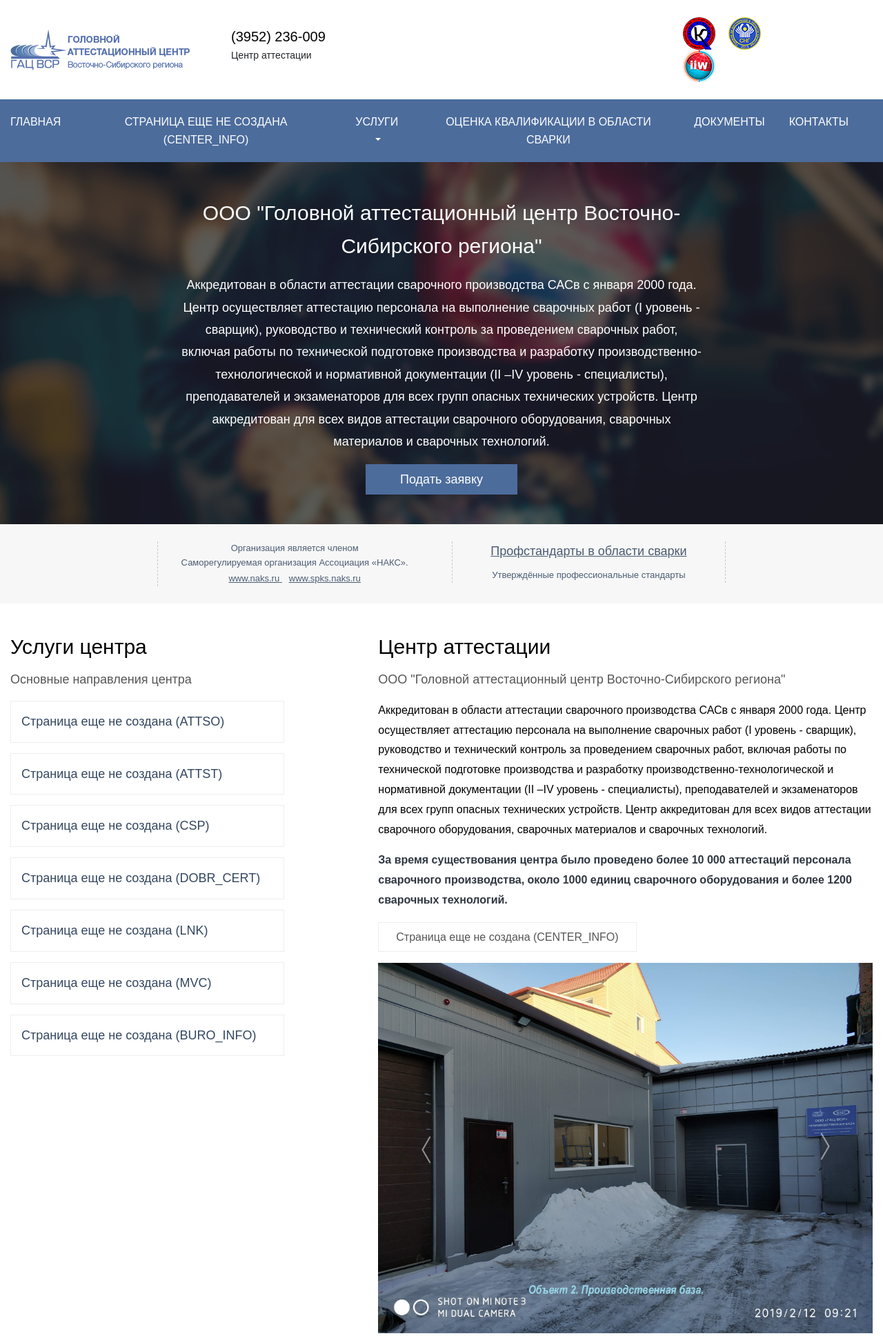
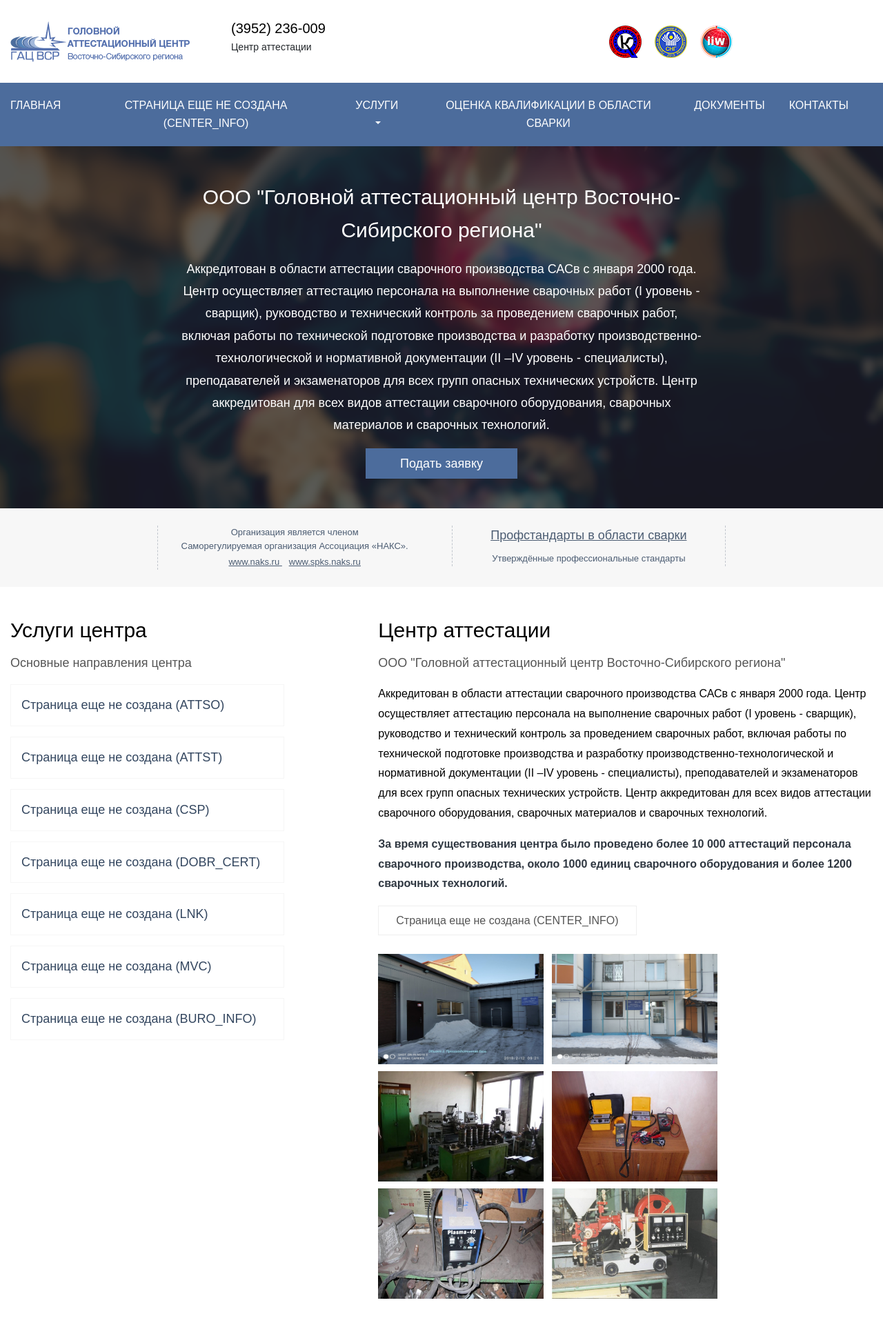
Before and after one commit to testpass1982/ac_irkutsk_site, a Django app: page / in a window 1280 px wide. Shown: the top 1937 px of the page at 69% size. Run offline with Django 3.2, Linux system fonts and the light colour scheme; data that the repository does not hold is empty; style sheets or scripts are compiled from the project's sources; some libraries are stand-ins or nearby versions; some web fonts are replaced.

Commit message:
Готовая верстка.

```diff
--- a/assets/scss/_basement.scss
+++ b/assets/scss/_basement.scss
@@ -11,7 +11,7 @@
 }
 
 .box_footer_bg{
-background-color: #2a2d31;
+background-color: #111111;
 margin-top: -5px;
 }
 
--- a/assets/scss/_doc.scss
+++ b/assets/scss/_doc.scss
@@ -118,7 +118,6 @@
     font-size: 16px;
     font-weight: 400;
     line-height: 1.6;
-    color: rgb(90, 90, 90);
     margin-left: 55px;
     margin-bottom: 0;
     padding: 10px 0px;
--- a/assets/scss/_header-box.scss
+++ b/assets/scss/_header-box.scss
@@ -1,8 +1,8 @@
 .box_header {
     padding: 25px 0px;
 
-    @media screen and (max-width: 400px) {
-        padding: 5px 0px;
+    @media screen and (max-width: 320px) {
+        padding: 25px 0px 25px;
     }
 }
 
@@ -13,11 +13,17 @@
     }
 }
 
-.logo_box_free {
-    @media screen and (max-width: 942px) {
-        display: none;
+.logo_box_free{
+    @media screen and (max-width: 575px) {
+        text-align: center;
     }
 }
+
+// .logo_box_free {
+//     @media screen and (max-width: 480px) {
+//         display: none;
+//     }
+// }
 
 .logo_otstup {
     margin-left: 15px;
--- a/assets/scss/_legacy.scss
+++ b/assets/scss/_legacy.scss
@@ -11,13 +11,19 @@ body {
 
 @media (min-width: 360px) {
     .container {
-        max-width: 1570px;
+        max-width: 1440px;
     }
 }
 
 .no-padding{
   padding: 0px;
   margin: 0px;
+}
+
+.delete_col{
+  @media screen and (max-width: 1200px) {
+  display: none;
+}
 }
 
 .container-fluid{
@@ -34,7 +40,6 @@ body {
     font-weight: 450;
     color: #000;
     margin-top: 15px;
-
     @media screen and (max-width: 1199px) {
         margin-top: 15px;
     }
@@ -94,6 +99,13 @@ body {
 
 .box_content_include{
   padding: 45px 0px 45px;
+}
+
+.box_content_service_and_center{
+  padding: 45px 0px 15px;
+  @media screen and (max-width: 992px) {
+    padding: 45px 0px 0px;
+  }
 }
 
 
@@ -285,24 +297,21 @@ text-decoration: underline;
 
 // page cok
 
-.box_right_column li {
-  margin-left: 20px;
-}
 
-.box_right_column a::before {
-  content: '';
-  position: absolute;
-  width: 45px;
-  height: 45px;
-  margin-left: -15px;
-  margin-top: 7px;
-  background: url(/static/img/arrow_punkt.png) center 0 no-repeat;
-}
+// .box_right_column a::before {
+//   content: '';
+//   position: absolute;
+//   width: 45px;
+//   height: 45px;
+//   margin-left: -15px;
+//   margin-top: 7px;
+//   background: url(/static/img/arrow_punkt.png) center 0 no-repeat;
+// }
 
 
-.box_content_in_pages{
-  padding: 45px 0px 45px;
-}
+  .box_content_in_pages{
+    padding: 45px 0px 45px;
+  }
 
 .headline_cok_text{
   font-size: 24px;
@@ -374,7 +383,8 @@ text-decoration: underline;
 }
 
 .soglashenie__button__text {
-  border: 1px #8d8d8d solid;
+background-color: rgb(243, 243, 243);
+  border-radius: 3px;
   padding: 10px 15px;
   display: block;
   font-size: 14px;
--- a/assets/scss/_service_and_center.scss
+++ b/assets/scss/_service_and_center.scss
@@ -27,6 +27,7 @@
   border: none;
   padding: 0px;
   margin-top: 10px;
+  margin-bottom: 35px;
 
   a {
     border: 1px solid #eee;
@@ -75,7 +76,7 @@
 
 .list_link li {
   margin-bottom: 15px;
-  border: 0.5px solid #eee;
+  border: 0.5px solid rgba(238, 238, 238, 0.507);
   padding: 15px;
 
 }
@@ -237,3 +238,23 @@
 .img_center_content_right_column{
   margin-top: 25px;
 }
+
+.img_center{
+  width: 240px;
+  height: 160px;
+  margin-bottom: 10px;
+  @media screen and (max-width: 320px) {
+      width: 100%;
+      height: 100%;
+   }
+  &:hover{
+
+      transition: 0.2s;
+      -moz-transition: all 0.2s ease-out;
+      -o-transition: all 0.2s ease-out;
+      -webkit-transition: all 0.2s ease-out;
+      -webkit-transform: scale(1.01);
+      -moz-transform: scale(1.01);
+      -o-transform: scale(1.01);
+  }
+}
--- a/mainapp/templates/mainapp/includes/basement.html
+++ b/mainapp/templates/mainapp/includes/basement.html
@@ -53,7 +53,7 @@
                         </p>
                     </div>
                     <div class="box_footer_info">
-                        <a href="http://naks.ru" class="point_grey">
+                        <a href="http://naks.ru" target="_blank" class="point_grey">
                             <p class="footer_info_link">
                                 Национальное Агентство
                                 Контроля Сварки
@@ -61,14 +61,14 @@
                         </a>
                     </div>
                     <div class="box_footer_info">
-                        <a href="http://bewelder.ru" class="point_grey">
+                        <a href="http://bewelder.ru" target="_blank" class="point_grey">
                             <p class="footer_info_link">
                                 Поиск работы <br> в области сварки
                             </p>
                         </a>
                     </div>
                     <div class="box_footer_info">
-                        <a href="http://svarka.naks.ru" class="point_grey">
+                        <a href="http://svarka.naks.ru" target="_blank" class="point_grey">
                             <p class="footer_info_link">
                                 Журнал сварка <br> и диагностика
                             </p>
--- a/mainapp/templates/mainapp/includes/menu-bg-info.html
+++ b/mainapp/templates/mainapp/includes/menu-bg-info.html
@@ -3,7 +3,7 @@
 <div class="container">
   <div class="box_header">
     <div class="row align-items-center">
-      <div class="col-sm-5 col-md-3 col-xl-3">
+      <div class="col-sm-6 col-md-4 col-xl-3">
         <div class="logo_box_head">
           <a href="{% url 'index' %}">
             <img src="{% static '/img/logo_ac.png' %}" alt="">
@@ -18,8 +18,8 @@
           </p>
         </div>
       </div>
-      <div class="col-xl-4"></div>
-      <div class="col-sm-6 col-md-3 col-lg-3 col-xl-2">
+      <div class="col-xl-3 delete_col"></div>
+      <div class="col-sm-6 col-md-4 col-lg-4 col-xl-3">
         <div class="logo_box_free">
           <img src="{% static '/img/logo_2.png' %}" class="logo_otstup"
             title="Лауреат Премии Правительства РФ в области качества 2012 года" alt="" alt="">
--- a/mainapp/templates/mainapp/includes/service_and_center.html
+++ b/mainapp/templates/mainapp/includes/service_and_center.html
@@ -1,6 +1,6 @@
 {% load link_holders %}
 {% load static %}
-<div class="box_content_include">
+<div class="box_content_service_and_center">
     <div class="container">
 
         <div class="row">
@@ -75,29 +75,39 @@
                         производства, около 1000 единиц сварочного оборудования и более 1200 сварочных технологий.
                     </p>
                     <button class="center_podrobnee">
-                                <a href="{% link_holder 'CENTER_INFO' %}" class="center_podrobnee_link">{% title_holder 'CENTER_INFO' %}</a>
+                        <a href="{% link_holder 'CENTER_INFO' %}"
+                            class="center_podrobnee_link">{% title_holder 'CENTER_INFO' %}</a>
 
                     </button>
                 </div>
-                    <div class="img_center_content_right_column">
-                            <div id="carouselExampleControls" class="carousel slide" data-ride="carousel">
-                                    <div class="carousel-inner">
-                                      <div class="carousel-item active">
-                                        <img src="/static/img/img_center_1.jpg" class="d-block w-100" alt="...">
-                                      </div>
-                                      <div class="carousel-item">
-                                        <img src="/static/img/img_center_2.jpg" class="d-block w-100" alt="...">
-                                      </div>
-                                    </div>
-                                    <a class="carousel-control-prev" href="#carouselExampleControls" role="button" data-slide="prev">
-                                      <span class="carousel-control-prev-icon" aria-hidden="true"></span>
-                                      <span class="sr-only">Previous</span>
+                <div class="box_img_center">
+                    <p class="imglist" style="max-width: 1000px;">
+                      <a href="{% static 'img/img_center_1.JPG' %}" data-fancybox="images"
+                        data-caption="Backpackers following a dirt trail">
+                        <img src="{% static 'img/img_center_1.JPG' %}" class="img-fluid img_center mr-2" />
                       </a>
-                                    <a class="carousel-control-next" href="#carouselExampleControls" role="button" data-slide="next">
-                                      <span class="carousel-control-next-icon" aria-hidden="true"></span>
-                                      <span class="sr-only">Next</span>
+                      <a href="{% static 'img/img_center_2.JPG' %}" data-fancybox="images"
+                        data-caption="Backpackers following a dirt trail">
+                        <img src="{% static 'img/img_center_2.JPG' %}" class="img-fluid img_center mr-2" />
                       </a>
-                                  </div>
+                      <a href="{% static 'img/img_center_3.JPG' %}" data-fancybox="images"
+                        data-caption="Backpackers following a dirt trail">
+                        <img src="{% static 'img/img_center_3.JPG' %}" class="img-fluid img_center mr-2" />
+                      </a>
+                      <a href="{% static 'img/img_center_4.JPG' %}" data-fancybox="images"
+                        data-caption="Backpackers following a dirt trail">
+                        <img src="{% static 'img/img_center_4.JPG' %}" class="img-fluid img_center mr-2" />
+                      </a>
+                      <a href="{% static 'img/img_center_5.JPG' %}" data-fancybox="images"
+                        data-caption="Backpackers following a dirt trail">
+                        <img src="{% static 'img/img_center_5.JPG' %}" class="img-fluid img_center mr-2" />
+                      </a>
+                      <a href="{% static 'img/img_center_6.JPG' %}" data-fancybox="images"
+                        data-caption="Backpackers following a dirt trail">
+                        <img src="{% static 'img/img_center_6.JPG' %}" class="img-fluid img_center mr-2" />
+                      </a>
+                    </p>
+
                   </div>
             </div>
         </div>
```
Also changed, not shown: assets/scss/style.css (+38 -22 lines), mainapp/templates/mainapp/details_news.html (+3 -16 lines), static/img/bg_center.jpg, static/img/icon_pdf-01.svg, static/img/icon_word-01.svg, static/img/img_center_3.jpg (added), static/img/img_center_4.jpg (added), static/img/img_center_5.jpg (added), static/img/img_center_6.jpg (added), 1 other file. Lines whose indentation alone changed are shown as unchanged.
